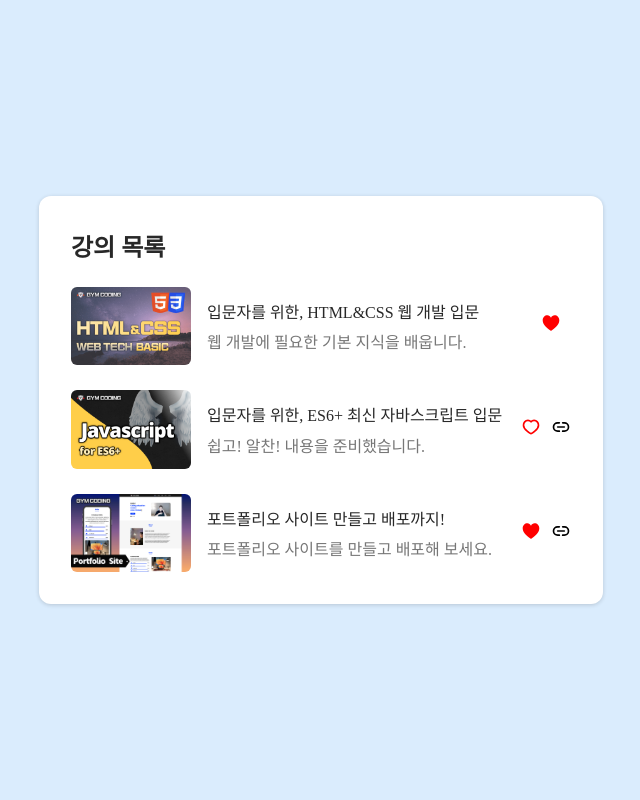
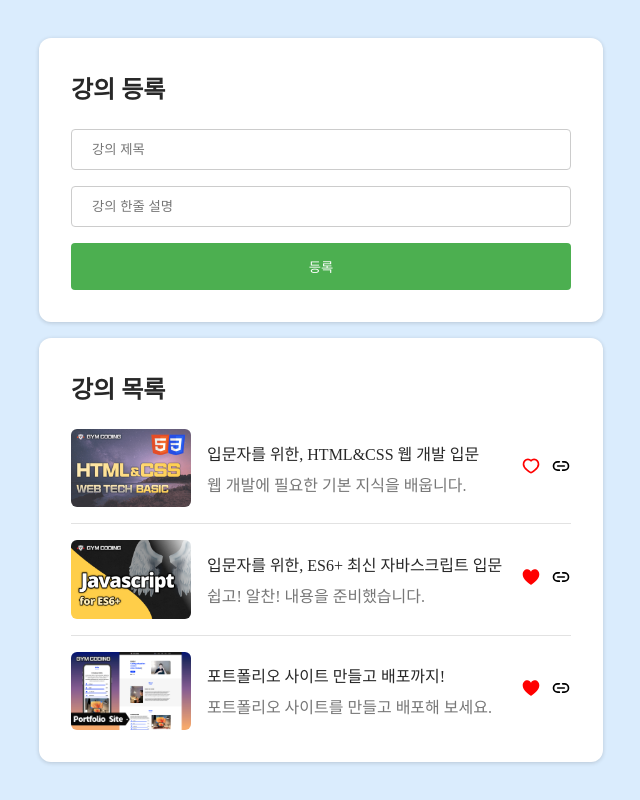
Before and after one commit to 2gyusung/learn-react, a React (Vite) app in the folder cra-react-app/learn-react/: page / in a window 1280 px wide. Shown: the whole page, without its empty margins (319-959 px from the left). Built offline with nearby package versions, Linux system fonts and the light colour scheme.

Commit message:
리스트렌더링,이벤트헨들러,이벤트전파

```diff
--- a/cra-react-app/learn-react/src/App.css
+++ b/cra-react-app/learn-react/src/App.css
@@ -32,10 +32,11 @@ main {
 }
 
 /* Course List */
-.courses {
+.course {
   display: flex;
-  flex-direction: column;
-  gap: 1.6rem;
+  align-items: center;
+  gap: 1rem;
+  cursor: pointer;
 }
 
 /* Course */
@@ -89,3 +90,37 @@ main {
   width: 20px;
   color: red;
 }
+
+/* divider */
+.divider {
+  border: none;
+  background-color: #e2e2e2;
+  height: 1px;
+  margin: 16px 0;
+}
+
+/* input */
+input[type=text], select {
+  width: 100%;
+  padding: 12px 20px;
+  /* margin: 8px 0; */
+  display: inline-block;
+  border: 1px solid #ccc;
+  border-radius: 4px;
+  box-sizing: border-box;
+}
+
+input[type=submit] {
+  width: 100%;
+  background-color: #4CAF50;
+  color: white;
+  padding: 14px 20px;
+  /* margin: 8px 0; */
+  border: none;
+  border-radius: 4px;
+  cursor: pointer;
+}
+
+input[type=submit]:hover {
+  background-color: #45a049;
+}
--- a/cra-react-app/learn-react/src/App.jsx
+++ b/cra-react-app/learn-react/src/App.jsx
@@ -1,44 +1,42 @@
-// import { useState } from 'react'
 import './App.css'
-import CourseItem from './components/course/CourseItem'
+import CourseForm from './components/course/CourseForm';
 import CourseListCard from './components/course/CourseListCard'
-import Footer from './components/Footer'
-import Headers from './components/Headers'
-import Main from './components/Main'
-
-
-
 function App() {
-  // const [count, setCount] = useState(0)
 
   const items = [
     {
+      id: 0,
       title: '입문자를 위한, HTML&CSS 웹 개발 입문',
       description: '웹 개발에 필요한 기본 지식을 배웁니다.',
       thumbnail: '/img/htmlcss.png',
-        isFavorite : true
+      isFavorite: false,
+      link: 'https://inf.run/JxyyT'
     },
     {
+      id: 1,
       title: '입문자를 위한, ES6+ 최신 자바스크립트 입문',
       description: '쉽고! 알찬! 내용을 준비했습니다.',
       thumbnail: '/img/js.png',
-        isFavorite : false,
+      isFavorite: true,
       link: 'https://inf.run/Kpnd'
     },
     {
+      id: 2,
       title: '포트폴리오 사이트 만들고 배포까지!',
       description: '포트폴리오 사이트를 만들고 배포해 보세요.',
       thumbnail: '/img/portfolio.png',
-        isFavorite : true,
+      isFavorite: true,
       link: 'https://inf.run/YkAN'
     }
-
   ]
 
+  // const favoriteItems = items.filter(item => item.isFavorite);
   return (
     <>
-      <main>
-		<CourseListCard items={items}/>
+      <main style={{flexDirection: 'column', gap: '1rem'}}>
+        <CourseForm />
+        <CourseListCard title="강의 목록" items={items} />
+        {/* <CourseListCard title="관심 강의" items={favoriteItems} /> */}
       </main>
     </>
   )
--- /dev/null
+++ b/cra-react-app/learn-react/src/components/course/CourseForm.jsx
@@ -0,0 +1,16 @@
+import Card from '../Card';
+
+export default function CourseForm() {
+  function handleCourseForm(e) {
+    e.preventDefault();
+  }
+  return (
+    <Card title="강의 등록">
+      <form style={{display: 'flex', flexDirection: 'column', gap: '1rem'}} onSubmit={handleCourseForm}>
+        <input type="text" placeholder='강의 제목' />
+        <input type="text" placeholder='강의 한줄 설명' />
+        <input type="submit" value="등록" />
+      </form>
+    </Card>
+  )
+}
--- a/cra-react-app/learn-react/src/components/course/CourseItem.jsx
+++ b/cra-react-app/learn-react/src/components/course/CourseItem.jsx
@@ -32,14 +32,10 @@
 // }
 
 
-function HeartIconBtn({ isFavorite = false }) {
+function HeartIconBtn({ onClick, isFavorite = false }) {
+
   return (
-    <button className="btn">
-      {/* {isFavorite ? (
-        <img className="btn__img" src="/img/heart-fill-icon.svg" />
-      ) : (
-        <img className="btn__img" src="/img/heart-icon.svg" />
-      )} */}
+    <button className="btn" onClick={onClick}>
       <img className="btn__img" src={isFavorite ? '/img/heart-fill-icon.svg' : '/img/heart-icon.svg'} />
     </button>
   )
@@ -47,26 +43,32 @@ function HeartIconBtn({ isFavorite = false }) {
 
 function LinkIconBtn({ link }) {
   return (
-	  <a className="btn" href={link} target="_blank" rel="noreferrer">
-	    <img className="btn__img" src="/img/link-icon.svg" />
-	  </a>
-	)
+    <a className="btn" href={link} target="_blank" rel="noreferrer">
+      <img className="btn__img" src="/img/link-icon.svg" />
+    </a>
+  )
 }
 
-
-export default function CourseItem({ title, description, thumbnail, isFavorite, link}) {
+export default function CourseItem({ title, description, thumbnail, isFavorite, link }) {
+  function handleFavorite(e) {
+    e.stopPropagation();
+    alert(isFavorite ? '좋아요' : '모르겠어요.');
+  }
+    function handleItemClick(e) {
+        e.stopPropagation();
+        alert('item click~!');
+        open(link, '_blank');
+     }
   return (
-    <article className="course">
+    <article className="course" onClick={handleItemClick}>
       <img className="course__img" src={thumbnail} alt="강의 이미지" />
       <div className="course__body">
         <div className="course__title">{title}</div>
         <div className="course__description">{description}</div>
       </div>
       <div className="course__icons">
-        <HeartIconBtn isFavorite={isFavorite} />
-        <div className="course__icons">
+        <HeartIconBtn isFavorite={isFavorite} onClick={handleFavorite} />
         {link && <LinkIconBtn link={link} />}
-      </div>
       </div>
     </article>
   );
--- a/cra-react-app/learn-react/src/components/course/CourseListCard.jsx
+++ b/cra-react-app/learn-react/src/components/course/CourseListCard.jsx
@@ -1,23 +1,20 @@
-import React from 'react'
+import { Fragment } from 'react';
 import Card from '../Card';
 import CourseItem from './CourseItem'
 
-function CourseListCard({ items }) {
+function CourseListCard({ title, items }) {
 
-  const [course1, course2, course3] = items;
+  const lastIndex = items.length - 1;
 
   return (
-    <Card title='강의 목록'>
+    <Card title={title}>
       <div className='courses'>
-        <CourseItem
-          {...course1}
-        />
-        <CourseItem
-          {...course2}
-        />
-        <CourseItem
-          {...course3}
-        />
+        {items.map((item, index) => (
+          <Fragment key={item.id}>
+            <CourseItem {...item} />
+            {index !== lastIndex && <hr className="divider" />}
+          </Fragment>
+        ))}
       </div>
     </Card>
   );
```
Lines whose indentation alone changed are shown as unchanged.
